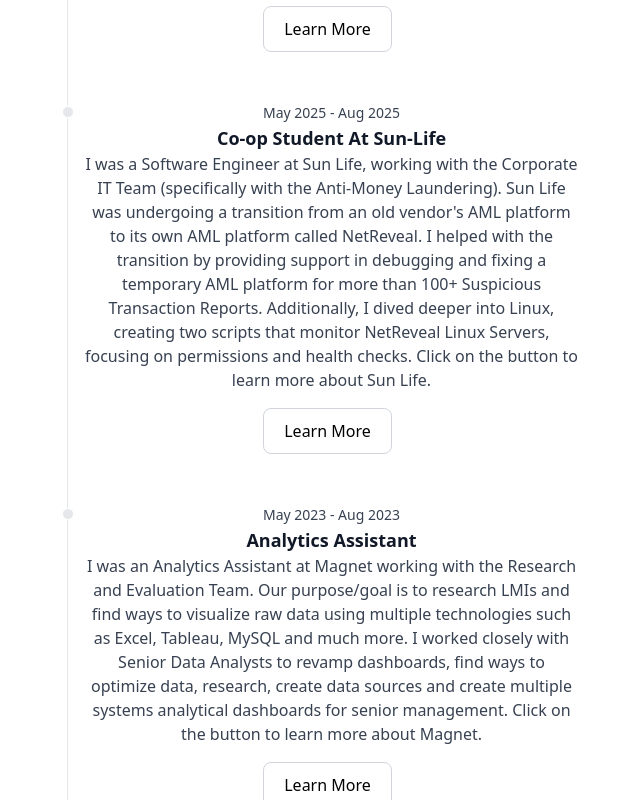
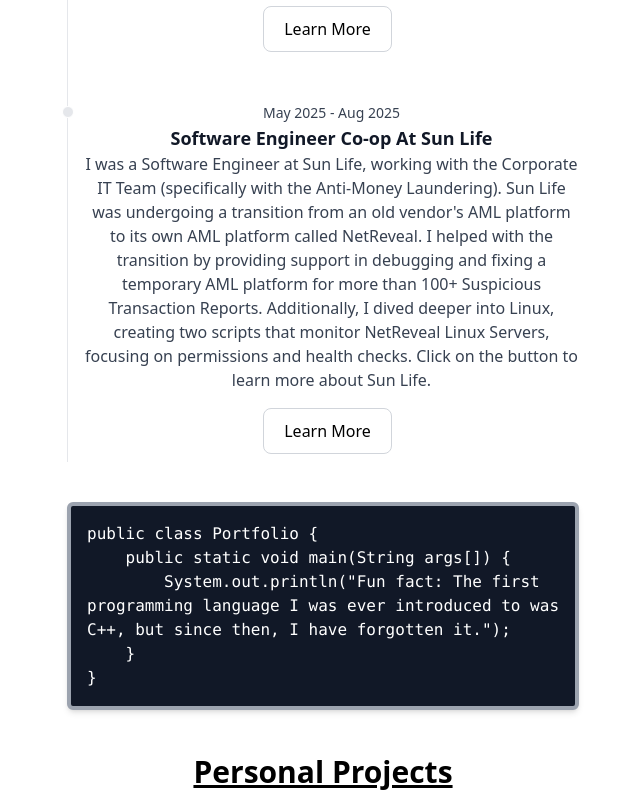
Before and after one commit to AhmedAbdulwasi/portfolio, a React (Vite) app: page / in a window 1280 px wide. Shown: the part 2220-3020 px from the top of the page, without its empty margins (317-957 px from the left). Built offline with nearby package versions, Linux system fonts and the light colour scheme.

Commit message:
Update Experience.jsx

```diff
--- a/src/pages/Experience.jsx
+++ b/src/pages/Experience.jsx
@@ -19,7 +19,7 @@
                 Sep 2025 - Present
               </time>
               <h3 className="text-lg font-semibold text-gray-900">
-                Developer Co-op Student At RBC
+                Developer Co-op At RBC
               </h3>
               <p className="mb-4 text-base font-normal text-gray-700">
                 I'm a Software Developer at RBC, working with the homeX Team. Click on the button to learn more about RBC.
@@ -43,7 +43,7 @@
                 May 2025 - Aug 2025
               </time>
               <h3 className="text-lg font-semibold text-gray-900">
-                Co-op Student At Sun-Life
+                Software Engineer Co-op At Sun Life
               </h3>
               <p className="mb-4 text-base font-normal text-gray-700">
                 I was a Software Engineer at Sun Life, working with the Corporate IT Team (specifically with the Anti-Money Laundering). Sun Life was undergoing a transition from an old vendor's AML platform to its own AML platform called NetReveal. I helped with the transition by providing support in debugging and fixing a temporary AML platform for more than 100+ Suspicious Transaction Reports. Additionally, I dived deeper into Linux, creating two scripts that monitor NetReveal Linux Servers, focusing on permissions and health checks. Click on the button
@@ -51,36 +51,6 @@
               </p>
               <p>
                 <a href="https://www.sunlife.ca/en/" target="_blank">
-                  <button
-                    type="button"
-                    className="text-black  bg-white border border-gray-300 focus:outline-none hover:bg-gray-100 font-medium rounded-lg px-5 py-2.5 me-2 mb-2"
-                  >
-                    Learn More
-                  </button>
-                </a>
-              </p>
-            </li>
-
-            <li className="mb-10 ms-4">
-              <div className="absolute w-3 h-3 bg-gray-200 rounded-full mt-1.5 -start-1.5 border border-white"></div>
-              <time className="mb-1 text-sm font-normal leading-none text-gray-700">
-                May 2023 - Aug 2023
-              </time>
-              <h3 className="text-lg font-semibold text-gray-900">
-                Analytics Assistant
-              </h3>
-              <p className="mb-4 text-base font-normal text-gray-700">
-                I was an Analytics Assistant at Magnet working with the Research
-                and Evaluation Team. Our purpose/goal is to research LMIs and
-                find ways to visualize raw data using multiple technologies such
-                as Excel, Tableau, MySQL and much more. I worked closely with
-                Senior Data Analysts to revamp dashboards, find ways to optimize
-                data, research, create data sources and create multiple systems
-                analytical dashboards for senior management. Click on the button
-                to learn more about Magnet.
-              </p>
-              <p>
-                <a href="https://poweredbymagnet.ca/" target="_blank">
                   <button
                     type="button"
                     className="text-black  bg-white border border-gray-300 focus:outline-none hover:bg-gray-100 font-medium rounded-lg px-5 py-2.5 me-2 mb-2"
```
